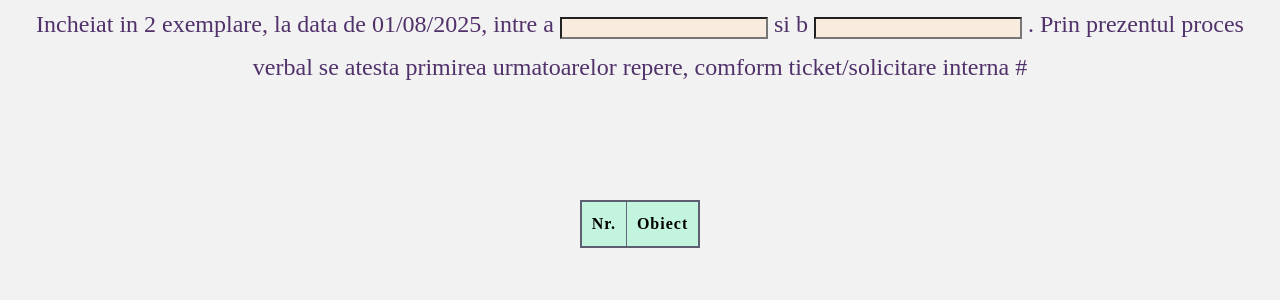
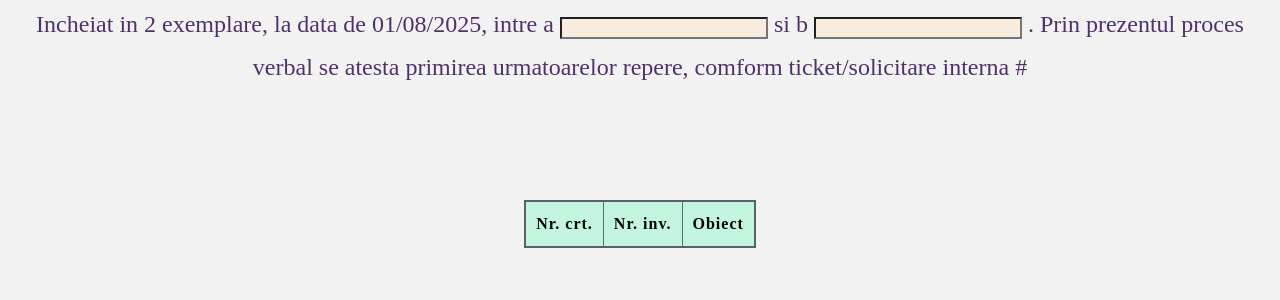
Before and after one commit to marius435/PV_creator, a Django app: page /pv_creator/ in a window 1280 px wide. Shown: the part 278-578 px from the top of the page. Run offline with Django 5.2, Linux system fonts and the light colour scheme; data that the repository does not hold is empty.

Commit message:
Modificari 10.07.2025 15:45

```diff
--- a/PV_creator/creare_pv/templates/base.html
+++ b/PV_creator/creare_pv/templates/base.html
@@ -3,7 +3,7 @@
 
 <html>
     <head>
-        <meta charset="utf-8">
+        <meta charset="utf-8" name="viewport" content="width=device-width, initial-scale=1.0">
         <link rel="stylesheet" href={% static 'styles.css' %}>
         <title>PV Creator</title>
     </head>
--- a/PV_creator/creare_pv/templates/pv_creator.html
+++ b/PV_creator/creare_pv/templates/pv_creator.html
@@ -26,7 +26,8 @@
     <table>
         <thead>
             <tr>
-                <th scope="col">Nr.</th>
+                <th scope="col">Nr. crt.</th>
+                <th scope="col">Nr. inv.</th>
                 <th scope="col">Obiect</th>
             </tr>
         </thead>
```
